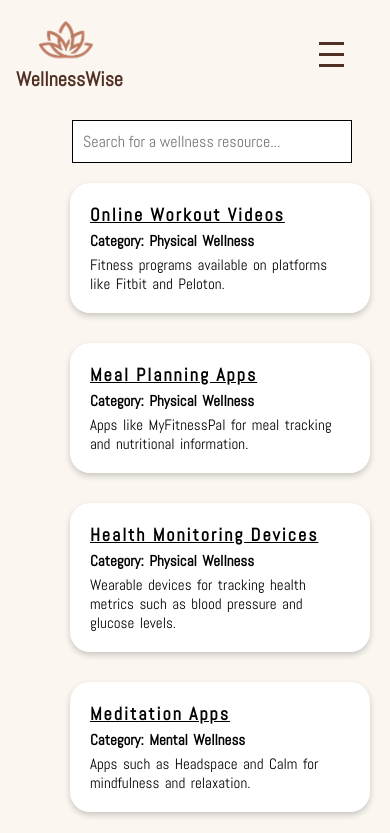
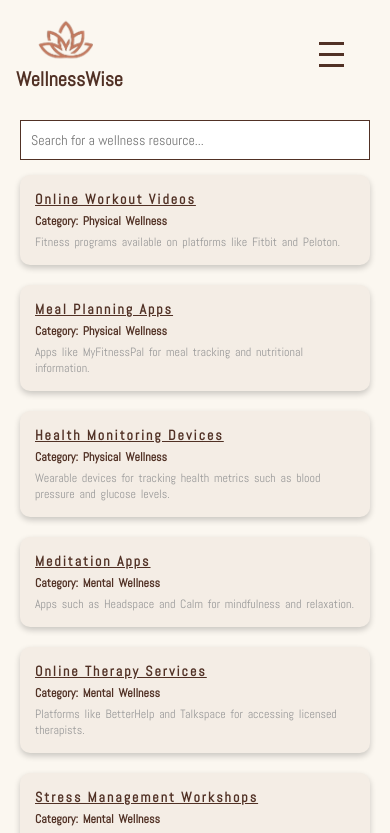
Before and after one commit to Mehar-Aziz/WellnessWise, a React (Create React App) app in the folder wellnesswise-frontend/: page /resources in a window 390 px wide. Shown: the top 833 px of the page. Built offline with nearby package versions, Linux system fonts and the light colour scheme.

Commit message:
Adjust Resources

```diff
--- a/wellnesswise-frontend/src/pages/Resources.css
+++ b/wellnesswise-frontend/src/pages/Resources.css
@@ -1,7 +1,9 @@
 .wellness-page {
   padding: 20px;
   position: relative;
+  margin-bottom: 100px;
   top: 100px;
+  background-color: #fbf7f0;
 }
 
 .search-bar {
@@ -12,7 +14,7 @@
 .search-bar input {
   width: 94%;
   padding: 10px;
-    border: 1px solid black;
+  border: 1px solid #513125;
   font-size: 16px;
 }
 
@@ -25,29 +27,114 @@
 }
 
 .resource-item {
-    background-color: white;
-    border-radius: 20px;
+  background-color: #F4EDE5;
+  border-radius: 10px;
   border: none;
   padding: 20px;
   width: 300px;
   box-shadow: 0 3px 6px rgba(0, 0, 0, 0.2);
+  cursor: pointer;
 }
 
 .resource-item h3 {
   margin: 0;
   font-size: 18px;
-    color: black;
+  color: #513125;
   font-weight: 600;
   letter-spacing: 2px;
   text-decoration: underline;
 }
-  .resource-item .category{
-    color: black;
+
+.resource-item .category {
+  color: #513125;
   font-weight: 600;
 }
+
 .resource-item p {
   margin: 5px 0 0;
-    color: black;
+  color: #999999;
   word-spacing: 2px;
   font-size: 15px;
 }
+
+@media (max-width: 1200px) {
+  .search-bar {
+    margin-left: 20px;
+  }
+
+  .resource-list {
+    margin-left: 20px;
+    margin-bottom: 60px;
+  }
+
+  .resource-item {
+    width: 250px;
+  }
+}
+
+@media (max-width: 992px) {
+  .search-bar {
+    margin-left: 0;
+  }
+
+  .resource-list {
+    margin-left: 0;
+    margin-bottom: 40px;
+  }
+
+  .resource-item {
+    width: 220px;
+  }
+}
+
+@media (max-width: 768px) {
+  .wellness-page {
+    top: 50px;
+  }
+
+  .search-bar {
+    margin-left: 0;
+    margin-bottom: 15px;
+  }
+
+  .resource-list {
+    flex-direction: column;
+    gap: 20px;
+  }
+
+  .resource-item {
+    width: 100%;
+  }
+
+  .resource-item h3 {
+    font-size: 16px;
+  }
+
+  .resource-item p {
+    font-size: 14px;
+  }
+}
+
+@media (max-width: 576px) {
+  .wellness-page {
+    top: 100px;
+  }
+
+  .search-bar input {
+    width: 100%;
+    font-size: 14px;
+  }
+
+  .resource-item {
+    width: 100%;
+    padding: 15px;
+  }
+
+  .resource-item h3 {
+    font-size: 14px;
+  }
+
+  .resource-item p {
+    font-size: 12px;
+  }
+}
```
Lines whose indentation alone changed are shown as unchanged.
